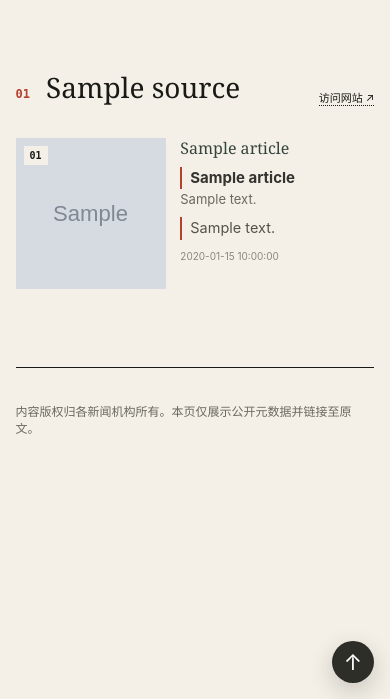
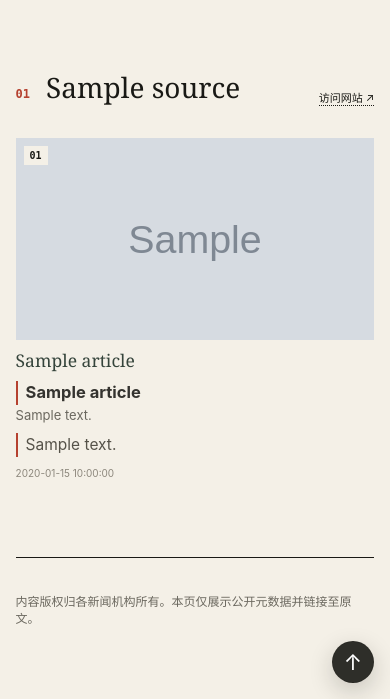
Before and after one commit to wangganghj/wgdailynews, a FastAPI app: template app/templates/index.html in a window 390 px wide. Shown: the part 145-844 px from the top of the page. Run offline with FastAPI, Linux system fonts and the light colour scheme; the template is opened without the code that fills it: most values are stand-ins (such as "Sample title", 1, 10 or a date in 2020); grey boxes marked "Sample" are stand-in pictures; parts of the project's set-up code (start-up, migrations or seed data) failed here and were passed over.

Commit message:
fix: 全面加大移动端与全局中文翻译字号至16.5px并更新资源版本号

```diff
--- a/app/static/progress.css
+++ b/app/static/progress.css
@@ -3,6 +3,6 @@
 .progress-track{height:7px;background:#d8d1c5;border-radius:99px;overflow:hidden}
 .progress-track span{display:block;width:0;height:100%;background:var(--accent);transition:width .35s ease}
 .progress-panel p{margin:8px 0 0;color:var(--muted);font-size:12px;text-align:right}
-.card .translation{color:#34332f;border-left:2px solid var(--accent);padding-left:8px;margin-top:8px}
-.card .title-translation{font-size:15px;font-weight:650;line-height:1.45}
-.card .summary-translation{font-size:14.5px;color:#555249;line-height:1.55}
+.card .translation{color:#34332f;border-left:2px solid var(--accent);padding-left:8px;margin-top:8px;font-size:15.5px}
+.card .title-translation{font-size:16.5px;font-weight:650;line-height:1.45}
+.card .summary-translation{font-size:15.5px;color:#555249;line-height:1.55}
--- a/app/static/screenshot.css
+++ b/app/static/screenshot.css
@@ -10,7 +10,7 @@
 .headline-item{display:grid;grid-template-columns:38px 1fr;gap:12px;padding:17px 0;border-bottom:1px solid var(--rule)}
 .headline-item .rank{position:static;display:block;background:none;color:var(--accent);font-size:12px;padding-top:5px}
 .headline-item h3{margin:0 0 7px;font-size:18px;line-height:1.3}
-.headline-item .title-translation{font-size:15px;font-weight:600;line-height:1.45;color:var(--accent);margin-top:4px}
+.headline-item .title-translation{font-size:16.5px;font-weight:600;line-height:1.45;color:var(--accent);margin-top:4px}
 .headline-item h3 a,.card h3 a{color:#35443b;text-decoration:none}
 .headline-item h3 a:visited,.card h3 a:visited{color:#35443b}
 .headline-item h3 a:hover,.card h3 a:hover{color:var(--accent)}
--- a/app/static/style.css
+++ b/app/static/style.css
@@ -232,19 +232,19 @@ main {
 
 .translation {
   color: var(--accent);
-  font-size: 15px;
+  font-size: 16.5px;
   line-height: 1.5;
   margin: 0 0 6px;
 }
 
 .title-translation {
-  font-size: 15px;
+  font-size: 16.5px;
   font-weight: 600;
   line-height: 1.45;
 }
 
 .summary-translation {
-  font-size: 14.5px;
+  font-size: 15.5px;
   line-height: 1.55;
 }
 
@@ -315,23 +315,48 @@ footer {
     font-size: 11px;
   }
   .card h3 {
-    font-size: 16px;
+    font-size: 17px;
+  }
+  .translation,
+  .title-translation,
+  .card .title-translation {
+    font-size: 16.5px !important;
+    line-height: 1.5;
+  }
+  .summary-translation,
+  .card .summary-translation {
+    font-size: 15.5px !important;
+    line-height: 1.55;
   }
 }
 
-@media (max-width: 430px) {
+@media (max-width: 480px) {
   .grid {
     grid-template-columns: 1fr;
+    gap: 24px;
   }
   .card {
-    display: grid;
-    grid-template-columns: 42% 1fr;
-    gap: 14px;
+    display: flex;
+    flex-direction: column;
+    gap: 10px;
   }
   .image-wrap {
-    aspect-ratio: 1;
+    aspect-ratio: 16/9;
+    width: 100%;
   }
   .card-copy {
     padding: 0;
   }
+  .card h3 {
+    font-size: 17.5px;
+  }
+  .translation,
+  .title-translation,
+  .card .title-translation {
+    font-size: 16.5px !important;
+  }
+  .summary-translation,
+  .card .summary-translation {
+    font-size: 15.5px !important;
+  }
 }
--- a/app/templates/index.html
+++ b/app/templates/index.html
@@ -4,9 +4,9 @@
   <meta charset="utf-8">
   <meta name="viewport" content="width=device-width, initial-scale=1">
   <title>Daily News · 今日新闻</title>
-  <link rel="stylesheet" href="{{ url_for('static', path='/style.css') }}?v=2.1">
-  <link rel="stylesheet" href="{{ url_for('static', path='/progress.css') }}?v=2.1">
-  <link rel="stylesheet" href="{{ url_for('static', path='/screenshot.css') }}?v=2.1">
+  <link rel="stylesheet" href="{{ url_for('static', path='/style.css') }}?v=2.2">
+  <link rel="stylesheet" href="{{ url_for('static', path='/progress.css') }}?v=2.2">
+  <link rel="stylesheet" href="{{ url_for('static', path='/screenshot.css') }}?v=2.2">
 </head>
 <body>
   <header class="hero">
@@ -86,6 +86,6 @@
 
   <footer>内容版权归各新闻机构所有。本页仅展示公开元数据并链接至原文。</footer>
   <a class="back-to-top" href="#" aria-label="返回页首" title="返回页首">↑</a>
-  <script src="{{ url_for('static', path='/app.js') }}?v=2.1"></script>
+  <script src="{{ url_for('static', path='/app.js') }}?v=2.2"></script>
 </body>
 </html>
```
